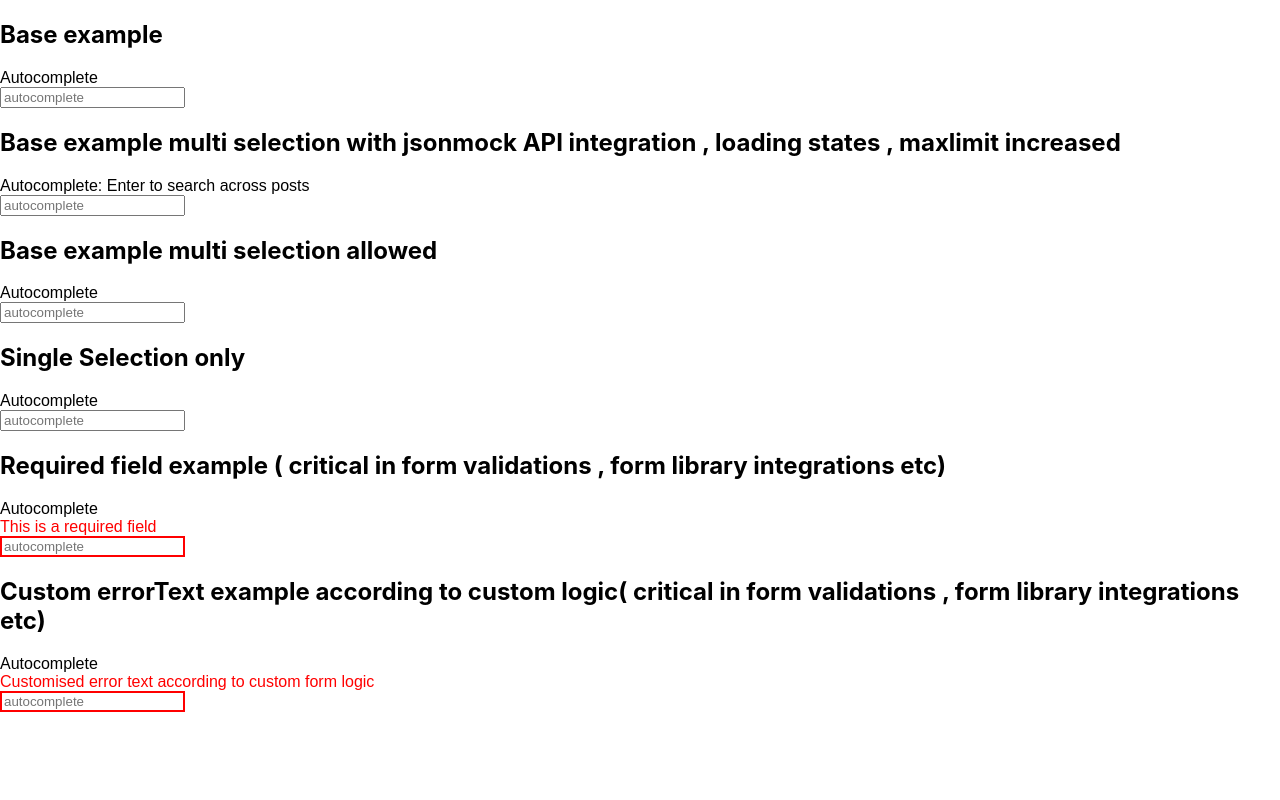
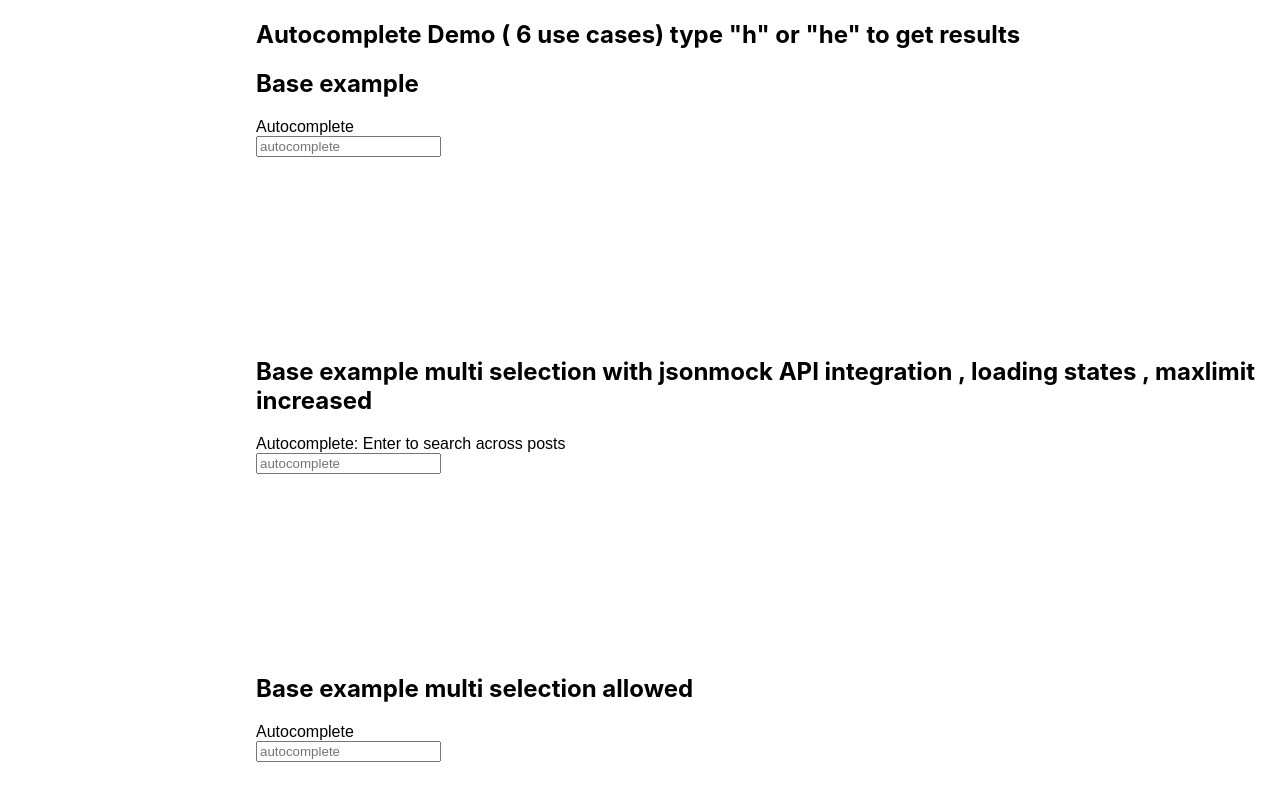
Before and after one commit to sktguha/deel, a React (Create React App) app: page / in a window 1280 px wide. Shown: the top 800 px of the page. Built offline with nearby package versions, Linux system fonts and the light colour scheme.

Commit message:
add more ui elements

```diff
--- a/src/App.css
+++ b/src/App.css
@@ -8,3 +8,16 @@
   color: red;
   text-align: left;
 }
+
+.available-options-to-select{
+  z-index: 9999;
+}
+
+.main-container {
+  margin-left: 20%;
+  padding-bottom: 20%;
+}
+
+section {
+  margin-bottom: 200px;
+}
--- a/src/App.tsx
+++ b/src/App.tsx
@@ -5,6 +5,7 @@ import { Driver } from "./components/Driver";
 
 export default function App(){
   return <div className="main-container">
+    <h2>Autocomplete Demo ( 6 use cases) type "h" or "he" to get results</h2>
     <section>
       <h2>Base example</h2>
       <Driver />
--- a/src/components/AutoComplete.tsx
+++ b/src/components/AutoComplete.tsx
@@ -49,7 +49,7 @@ export function AutoComplete({
             const text = e.target.value;
             console.log(text);
             console.log(options);
-            const availOptions = options.filter(option => option.label.indexOf(text) !== -1);
+            const availOptions = options.filter(option => option.label.toLowerCase().indexOf(text.toLowerCase()) !== -1);
             console.log(availOptions);
             setAvailableOptions(availOptions);
             showItems();
```
